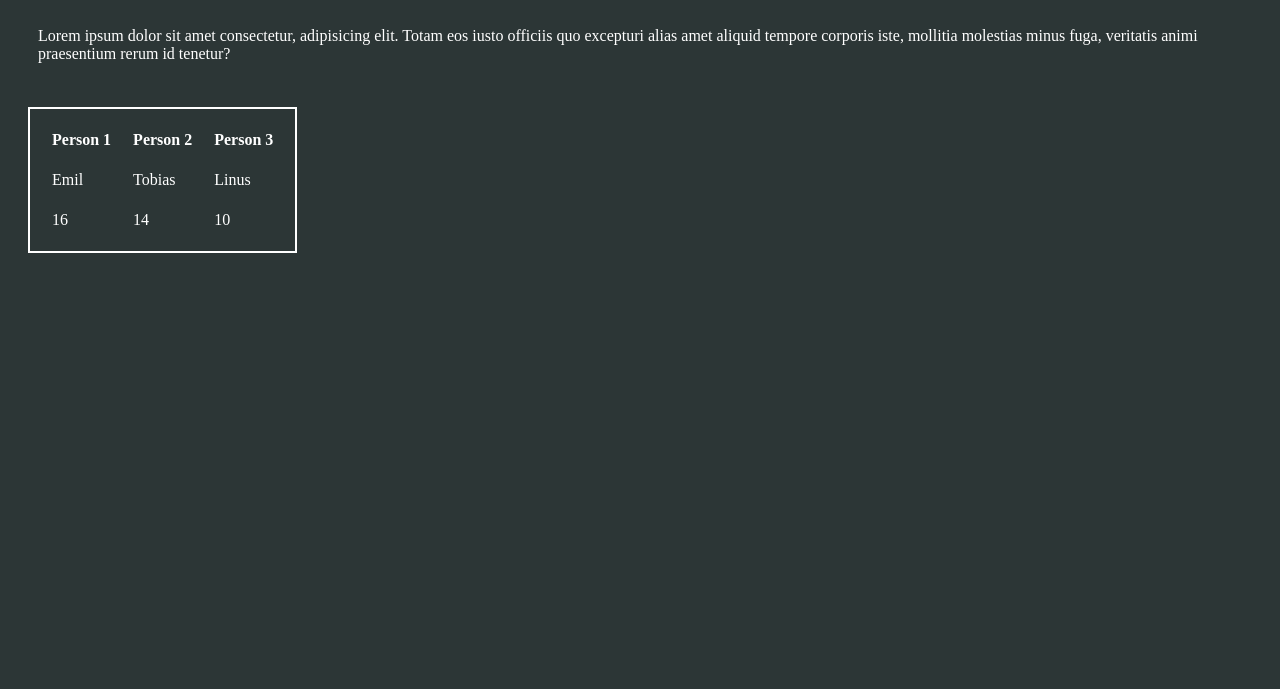
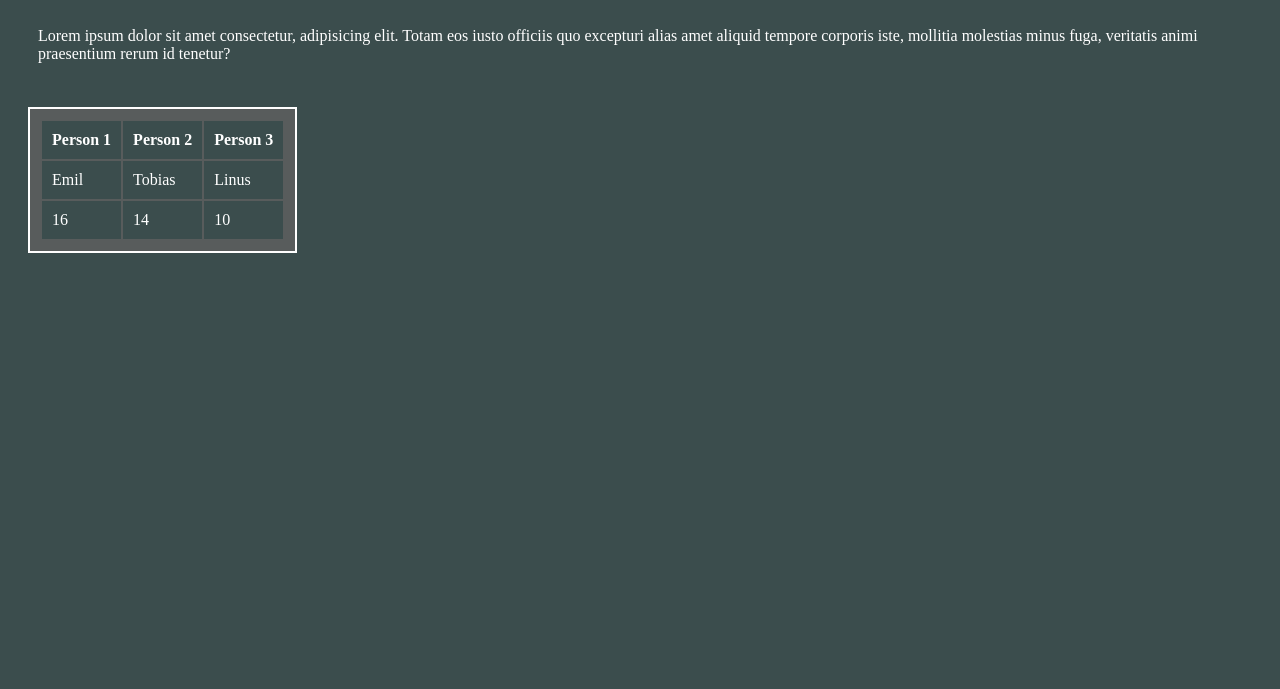
Before and after one commit to Jadd027/Ejemplo, a plain HTML site: page index.html in a window 1280 px wide. Shown: the part 111-800 px from the top of the page. Drawn offline with Linux system fonts and the light colour scheme.

Commit message:
Se hacen cambios css

```diff
--- a/css/estilos.css
+++ b/css/estilos.css
@@ -1,11 +1,11 @@
 *{
     padding : 10px;
-    background-color: rgb(44, 54, 54);
+    background-color: rgb(59, 77, 77);
     color : white;
 }
 
 
 table{
-    background-color: rgb(44, 54, 54);
+    background-color: rgb(88, 92, 92);
     border : 2px solid white;
 }
```
